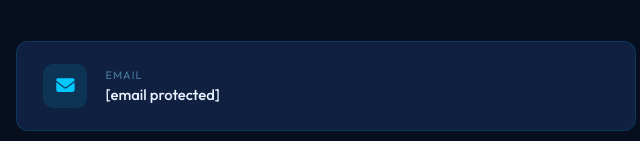
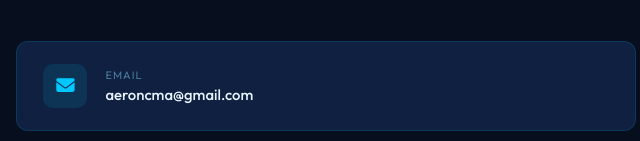
Before and after one commit to nickcomia/Portfolio-V2, a plain HTML site: page index.html in a window 1280 px wide. Shown: the part 2860-3001 px from the top of the page, 86-726 px from the left. Drawn offline with Linux system fonts and the light colour scheme.

Commit message:
some changes

```diff
--- a/index.html
+++ b/index.html
@@ -322,7 +322,6 @@
                   <div class="s-gallery-item">
                     <img src="ATLAS_3.png" alt="ATLAS screenshot 3">
                   </div>
-                  <!-- ★ Add more items here ★ -->
 
                 </div><!-- /.s-gallery-track -->
                 <button class="sg-prev" aria-label="Previous"><i class="fa-solid fa-chevron-left"></i></button>
@@ -679,10 +678,10 @@
 
       <!-- ★ REPLACE ALL href="#" WITH YOUR ACTUAL URLS ★ -->
 
-      <a href="/cdn-cgi/l/email-protection#0a6b6f78656469676b4a6d676b636624696567" class="ct-item rev">
+      <a href="mailto:aeroncma@gmail.com" class="ct-item rev">
       <!-- REPLACE href="#" with mailto:your@email.com -->
       <div class="ct-ico em"><i class="fa-solid fa-envelope"></i></div>
-      <div><div class="ct-lbl">Email</div><div class="ct-val"><span class="__cf_email__" data-cfemail="dcbdb9aeb3b2bfb1bd9cbbb1bdb5b0f2bfb3b1">[email&#160;protected]</span></div></div>
+      <div><div class="ct-lbl">Email</div><div class="ct-val">aeroncma@gmail.com</div></div>
       <!-- REPLACE "your@email.com" in both the href and the text above -->
     </a>
 
```
